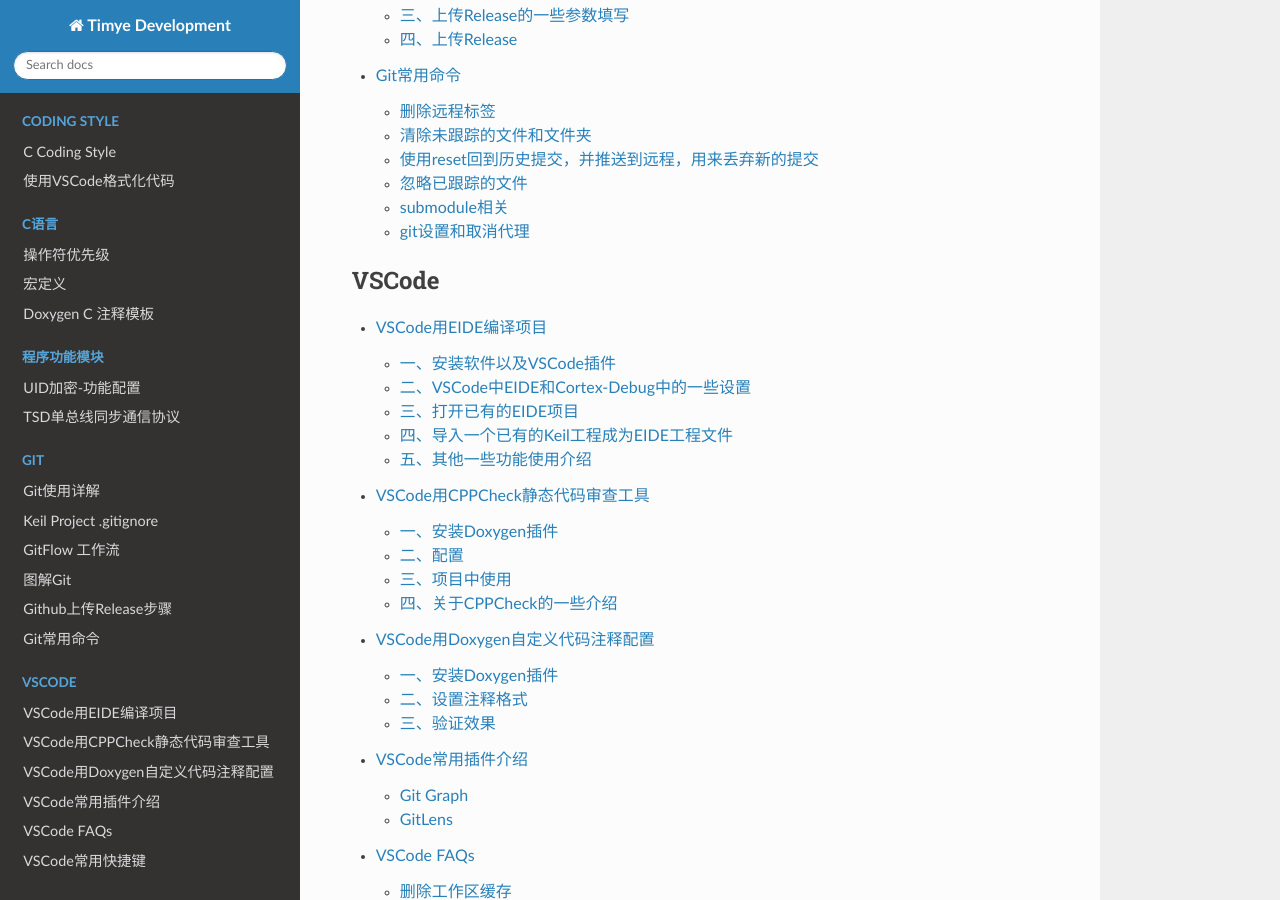
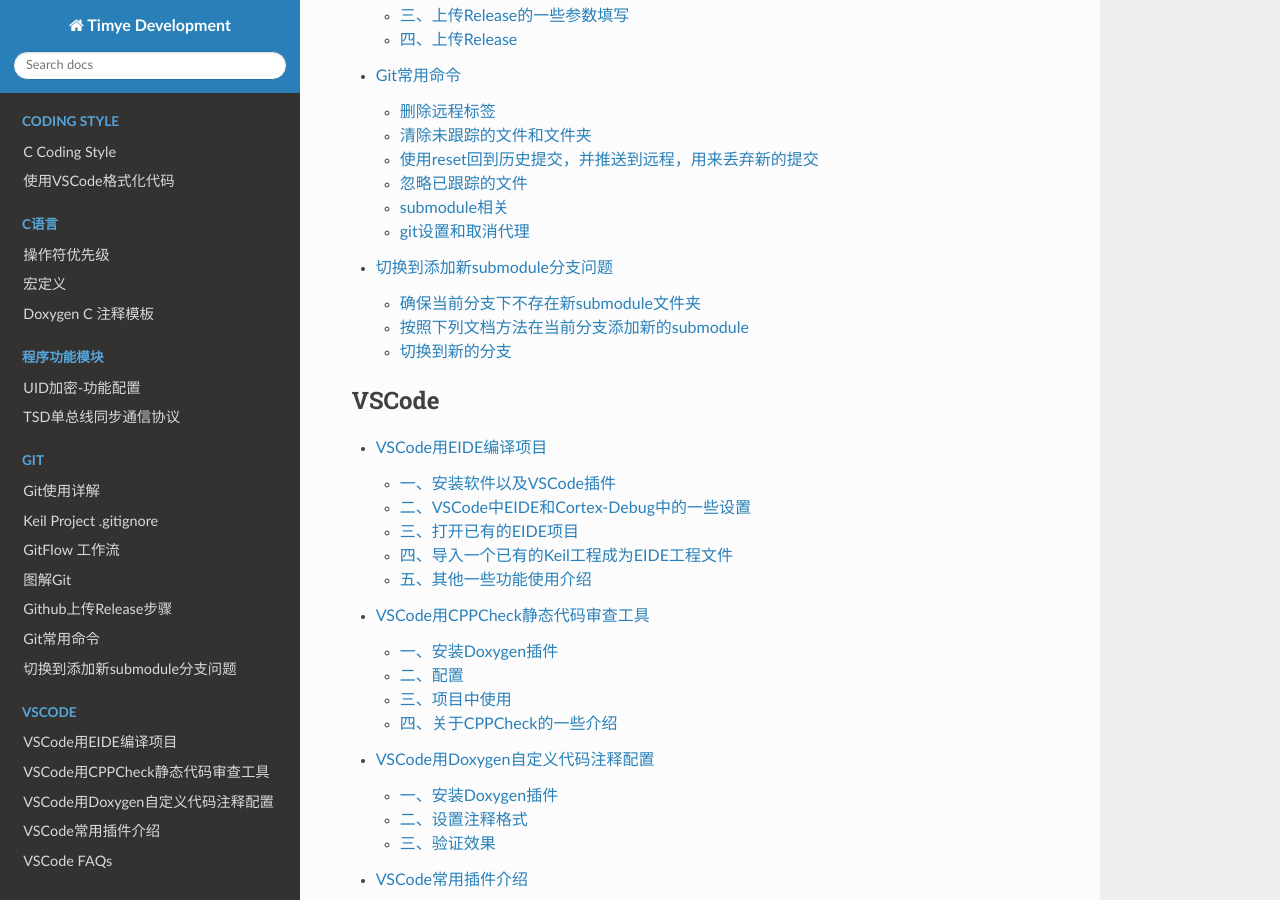
Before and after one commit to tpq7/development, a Sphinx documentation site: the page built from docs/index.rst, in a window 1280 px wide and 900 px high, scrolled down 2012 px. Built offline with Sphinx 7.4.7 and the Read the Docs theme 2.0.0, drawn with Linux system fonts in a browser that asks for light colours; pages that are not in the unit, such as notebooks, are missing from menus.

Commit message:
增加submodule相关文档

````diff
--- a/docs/Git/Git常用命令.md
+++ b/docs/Git/Git常用命令.md
@@ -33,6 +33,10 @@
 
 `git submodule add repo-url`
 
+添加submodule到指定目录
+
+`git submodule add repo-url dir`
+
 如果你已经克隆了仓库，但忘了加`--recurse-submodules`, 你可以通过执行下方命令来完成submodule初始化和更新
 
 `git submodule update --init`
--- /dev/null
+++ b/docs/Git/切换到添加新submodule分支问题.md
@@ -0,0 +1,27 @@
+# 切换到添加新submodule分支问题
+
+## 确保当前分支下不存在新submodule文件夹
+
+确定下方两个目录没有对应新submodule文件夹
+
+```
+.git\modules
+submodule所在目录
+```
+
+有的话删除对应文件夹
+
+## 按照下列文档方法在当前分支添加新的submodule
+
+参考[添加submodule文档](https://timye-development.readthedocs.io/en/latest/Git/Git%E5%B8%B8%E7%94%A8%E5%91%BD%E4%BB%A4.html#submodule)
+
+首先确定新分支增加的submodule名称与submodule仓库名称是否一致，不一致的话需要指定新的submodule对应本地文件夹名称。
+
+如：
+`git submodule add https://github.com/Timyerc/CleanRobot-MM32F0160-Bootloader.git Bootloader\mm32f0160-rc4bootloader`
+
+仓库名称是`CleanRobot-MM32F0160-Bootloader`，本地对应submodule的名称是`mm32f0160-rc4bootloader`。
+
+## 切换到新的分支
+
+本地更改带到新的分支。
--- a/docs/index.rst
+++ b/docs/index.rst
@@ -39,6 +39,7 @@
    Git/图解Git
    Git/Github上传Release
    Git/Git常用命令
+   Git/切换到添加新submodule分支问题
 
 .. toctree::
    :maxdepth: 2
````
